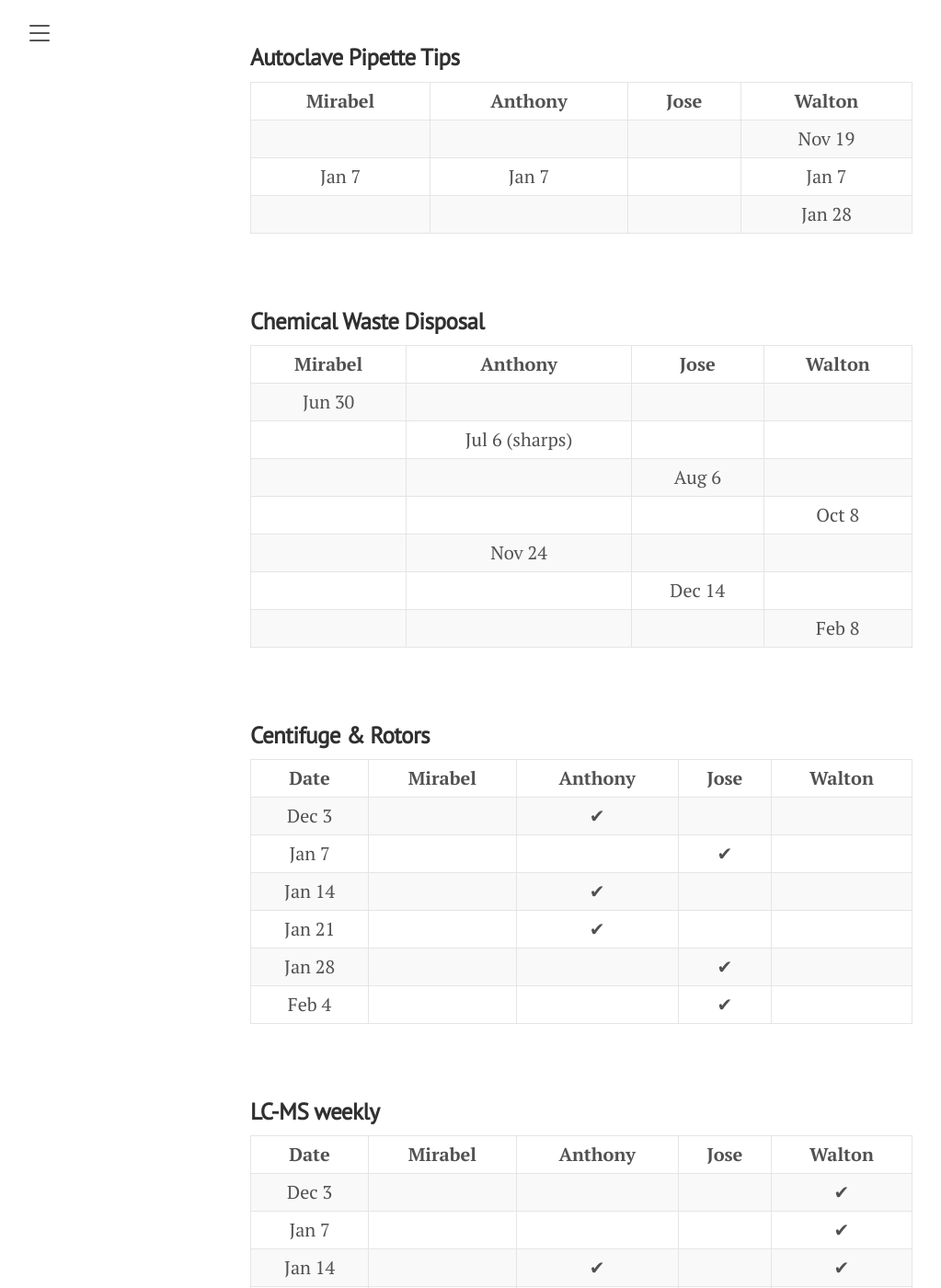
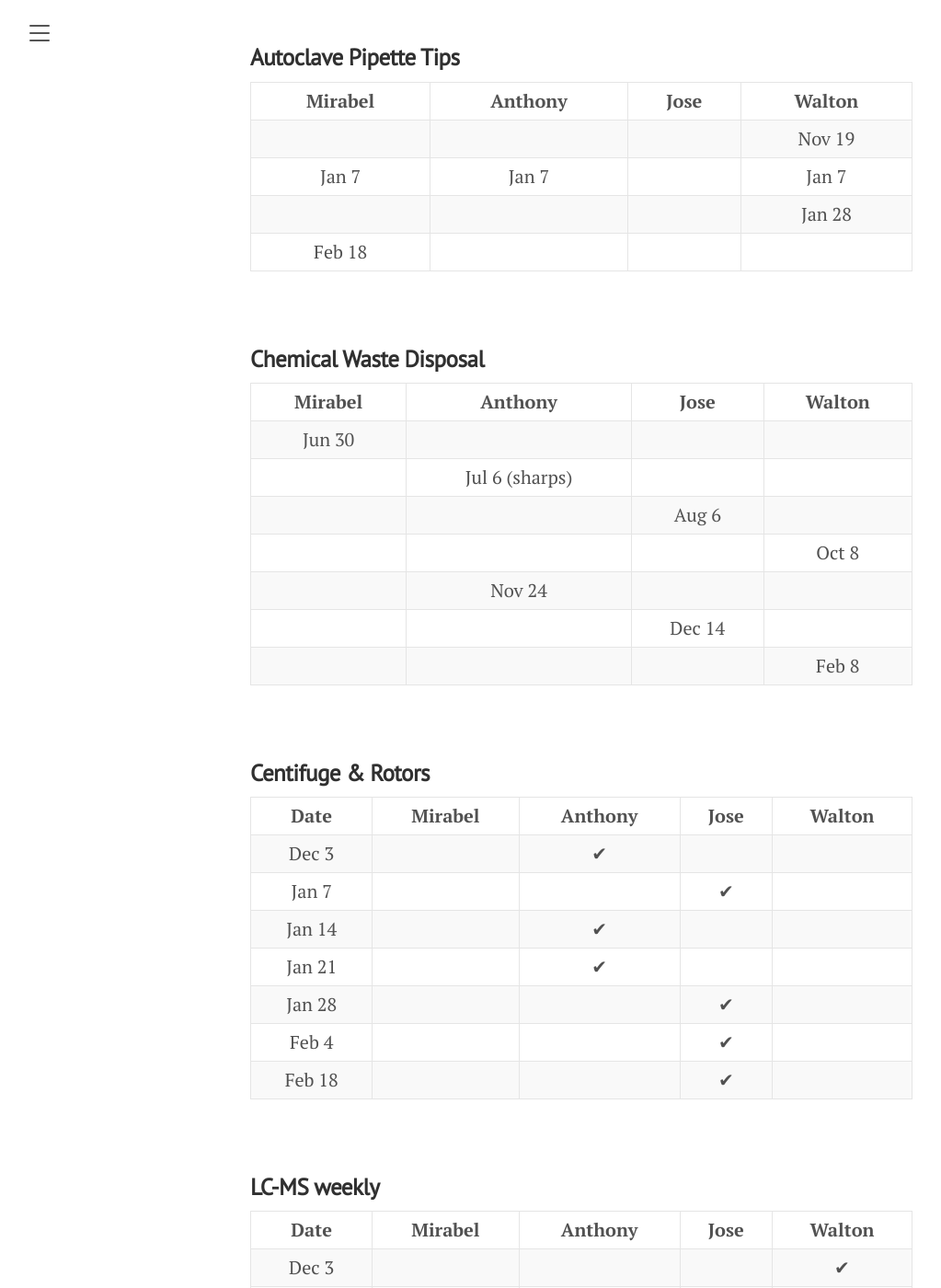
Before and after one commit to horsmanlab/horsmanlab.github.io, a Jekyll site: the page built from duties.md, in a window 1280 px wide and 1400 px high, scrolled down 1873 px. Shown: the whole window at 92% size, without its empty margins (8-1031 px from the left). Built offline with Jekyll 4.4.1, drawn with Linux system fonts in a browser that asks for light colours.

Commit message:
Feb 18 update

```diff
--- a/duties.md
+++ b/duties.md
@@ -105,6 +105,12 @@ title: Duties
       <td align="center"></td>
       <td align="center"></td>
       <td align="center">Jan 28</td>
+    </tr>
+    <tr>
+      <td align="center">Feb 18</td>
+      <td align="center"></td>
+      <td align="center"></td>
+      <td align="center"></td>
     </tr>
     </tbody>
   </table>
@@ -224,6 +230,13 @@ title: Duties
       <td align="center">&#x2714;</td>
       <td align="center"></td>
     </tr>
+    <tr>
+      <td align="center">Feb 18</td>
+      <td align="center"></td>
+      <td align="center"></td>
+      <td align="center">&#x2714;</td>
+      <td align="center"></td>
+    </tr>
     </tbody>
   </table>
 <br/>
@@ -278,6 +291,13 @@ title: Duties
     </tr>
     <tr>
       <td align="center">Feb 4</td>
+      <td align="center"></td>
+      <td align="center">&#x2714;</td>
+      <td align="center"></td>
+      <td align="center"></td>
+    </tr>
+    <tr>
+      <td align="center">Feb 18</td>
       <td align="center"></td>
       <td align="center">&#x2714;</td>
       <td align="center"></td>
```
Also changed, not shown: pubs.md (+1 -1 lines), 4 other files.
